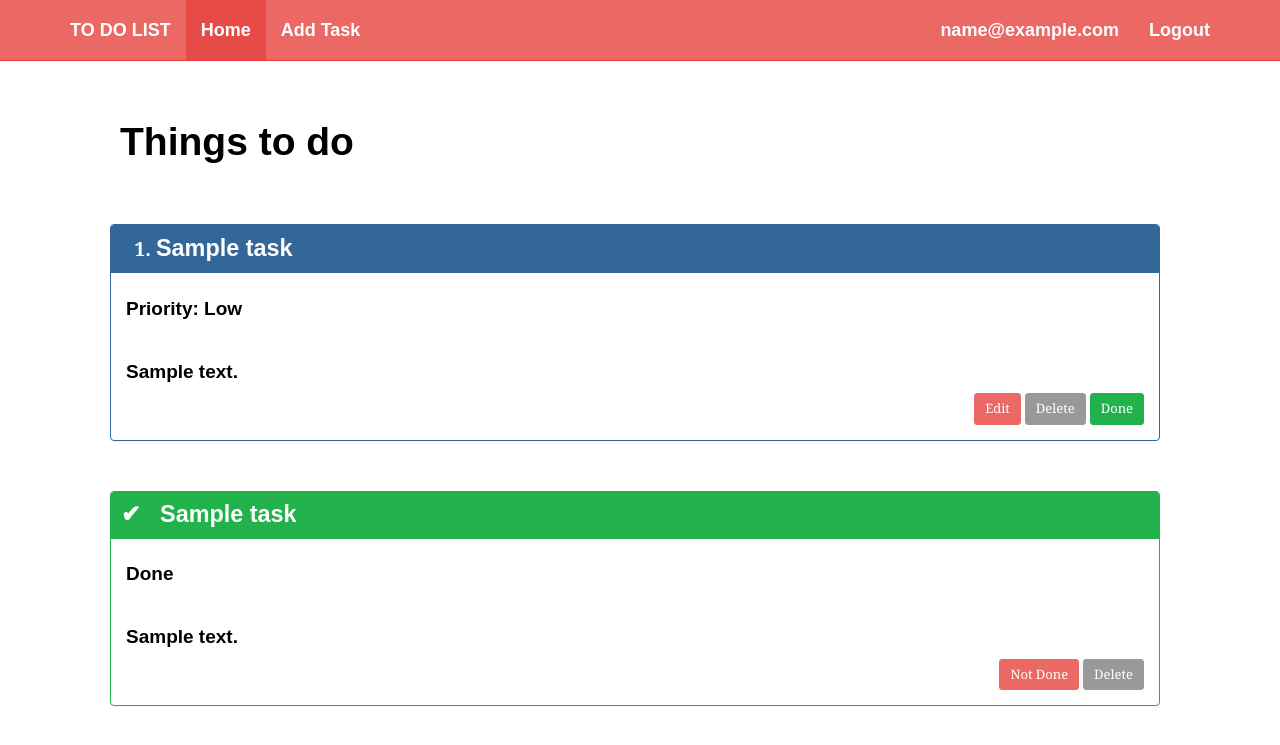
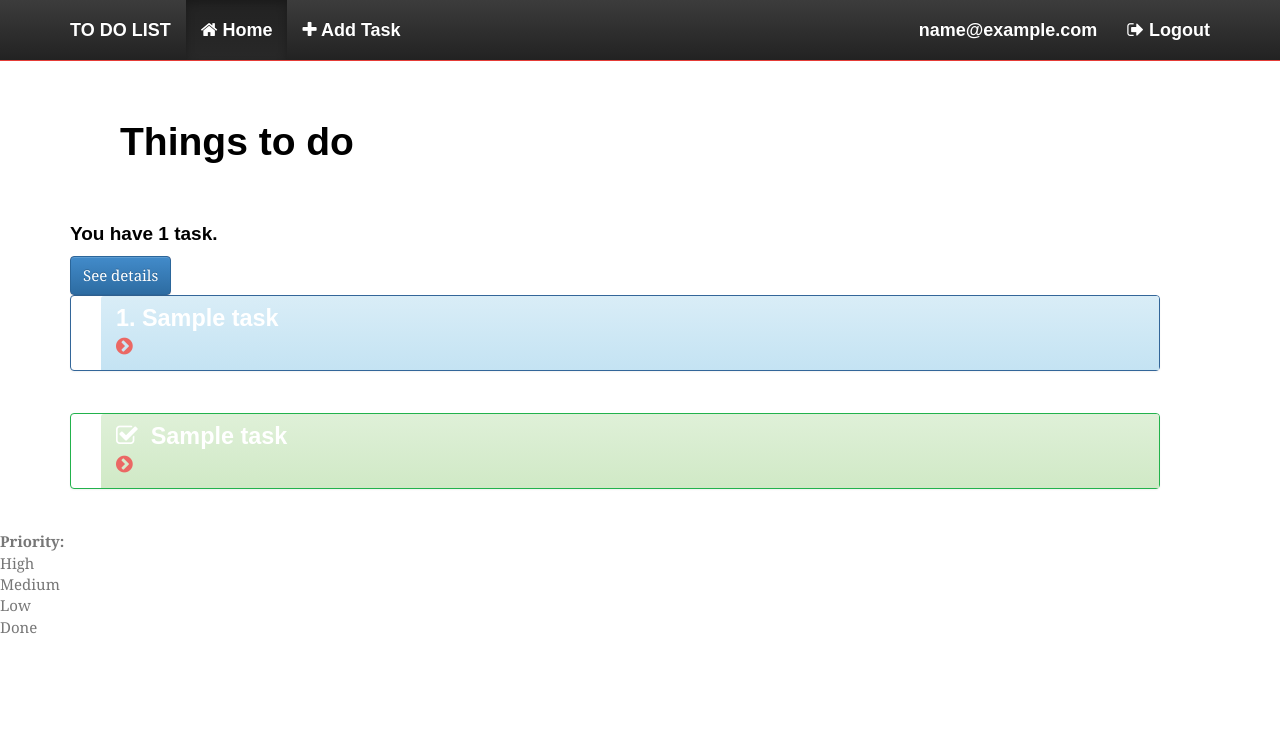
Before and after one commit to taniach/PendingWorx, a Python web app: template templates/home.html in a window 1280 px wide. Shown: the top 745 px of the page. Run offline with Jinja, Linux system fonts and the light colour scheme; the template is opened without the code that fills it: most values are stand-ins (such as "Sample title", 1, 10 or a date in 2020); some libraries are stand-ins or nearby versions; some web fonts are replaced.

Commit message:
Change title

```diff
--- a/templates/home.html
+++ b/templates/home.html
@@ -5,12 +5,46 @@
 	<meta http-equiv="X-UA-Compatible" content="IE=edge">
 	<meta name="viewport" content="width=device-width, initial-scale=1">
 
-	<title>To do list | Home</title>
+	<title>PendingWorx | Home</title>
+
+	<link rel="stylesheet" href="../font-awesome/css/font-awesome.min.css" />
 
 	<link rel="stylesheet" type="text/css" href="../stylesheets/mysheet.css">
+	<link href='http://fonts.googleapis.com/css?family=Alegreya:700' rel='stylesheet' type='text/css'>
 
 	<!-- Bootstrap -->
 	<link href="../journal/bootstrap.min.css" rel="stylesheet">
+	<link href="../journal/bootstrap-theme.min.css" rel="stylesheet">
+
+	<!-- jQuery (necessary for Bootstrap's JavaScript plugins) -->
+	<script src="https://ajax.googleapis.com/ajax/libs/jquery/1.11.1/jquery.min.js"></script>
+	<!-- Include all compiled plugins (below), or include individual files as needed -->
+	<script src="../bootstrap/js/bootstrap.min.js"></script>
+
+	<script>
+	$(function () {
+
+		var active = true;
+
+		$('#collapse-init').click(function () {
+			if (active) {
+				active = false;
+				$('.panel-collapse').collapse('show');
+				$('.panel-title').attr('data-toggle', '');
+				$(this).text('Hide details');
+				$('.icon1').removeClass('fa-chevron-circle-right').addClass('fa-chevron-circle-down');
+			} else {
+				active = true;
+				$('.panel-collapse').collapse('hide');
+				$('.panel-title').attr('data-toggle', 'collapse');
+				$(this).text('See details');
+				$('.icon1').removeClass('fa-chevron-circle-down').addClass('fa-chevron-circle-right');
+			}
+		});
+
+
+	});
+	</script>
 
 	<script type="text/javascript">
 	function ConfirmDelete()
@@ -21,6 +55,8 @@
 		else
 			return false;
 	}
+
+
 	</script>
 </head>
 <body>
@@ -39,12 +75,12 @@
 			</div>
 			<div class="navbar-collapse collapse">
 				<ul class="nav navbar-nav">
-            <li class="active"><a href="/home">Home</a></li>
-            <li><a href="/addtask">Add Task</a></li>
+					<li class="active"><a href="/home"><i class="fa fa-home"></i> Home</a></li>
+					<li><a href="/addtask"><i class="fa fa-plus"></i> Add Task</a></li>
 				</ul>
 				<ul class="nav navbar-nav navbar-right">
 					<li><a>{{ user_mail }}</a></li>
-            <li><a href="{{ logout }}">Logout</a></li>
+					<li><a href="{{ logout }}"><i class="fa fa-sign-out"></i> Logout</a></li>
 				</ul>
 			</div><!--/.nav-collapse -->
 		</div>
@@ -52,46 +88,104 @@
 
 	<div class="container" id="maincontainer">
 
+		<!-- heading -->
+
 		<h1>Things to do</h1>
 
-	<ol>
+		<!-- how many things to do -->
+		<h4 id="howmany">You have {{ agenda.count() }} {% if agenda.count() == 1 %}task{% else %}tasks{% endif %}.</h4>
+
+		<!-- if no tasks -->
+
+		{% if agenda.count() == 0 and done_query.count() == 0 %}
+		<div id="plusdiv">
+			<a href="/addtask" id="plus">+</a>
+			<p>Get started</p>
+		</div>
+		{% else %}
+
+		<!-- otherwise button to show and hide details -->
+
+		<button id="collapse-init" class="btn btn-primary">
+			See details
+		</button>
+		{% endif %}
+
+		<!--Things to do -->
+
+
 		{% for task in agenda %}
-	<div class="taskpanels">
+		<!-- panel group -->
+		<div class="taskpanels panel-group" class="accordion" id="accordion1">
 
+			<!-- panel -->
 			<div class="panel {% if task.priority == 1 %}panel-danger{% elif task.priority == 2 %}panel-warning{% else %}panel-info{% endif %}">
 
-
-		<div class="panel-heading">
-    		<li class="homepanel" {% if task.priority == 2 %}style="color: black"{% endif %}><h3 class="panel-title pt1" style="{% if task.priority == 2 %}color: black;{% endif %}font-size:1.2em">{{ task.title }}</h3>
-<!--
-    		<div class="btn-group bg1">
-		      <button {% if task.priority == 2 %}style="color: black"{% endif %} type="button" class="btn {% if task.priority == 1 %}btn-danger{% elif task.priority == 2 %}btn-warning{% else %}btn-info{% endif %} dropdown-toggle" data-toggle="dropdown" >
-		        Options
-		        <span class="caret"></span>
-		      </button>
-		      <ul class="dropdown-menu">
-		        <li>
-		        	<a><form action="/edit" method="get">
-					<input type="hidden" value="{{ task.task_id }}" name="id_to_edit"/>
-					<input type="submit" value="Edit" class="optionbtn"/>
-					</form></a>
-				</li>
-		        <li><a href="#">Dropdown link</a></li>
-
-		       </ul>
-		    </div>-->
-		    </li>
+				<div class="myanchor">
+					<span id="panel{{ loop.index }}"></span>
 				</div>
 
+				<!-- panel heading -->
+
+				<div class="panel-heading homepanel" {% if task.priority == 2 %}style="color: black"{% endif %}>
+
+					<a data-toggle="collapse" data-target="#collapse{{ loop.index }}" href="#panel{{ loop.index }}">
+
+						<script type="text/javascript">
+						$(function () {
+
+							$('#collapse{{ loop.index }}').on('show.bs.collapse', function () {
+
+								$('#iconnum{{ loop.index }}').removeClass('fa-chevron-circle-right').addClass('fa-chevron-circle-down');
+							});
+
+							$('#collapse{{ loop.index }}').on('hide.bs.collapse', function () {
+
+								$('#iconnum{{ loop.index }}').removeClass('fa-chevron-circle-down').addClass('fa-chevron-circle-right');
+							});
+
+						});
+						</script>
+						<!-- panel title -->
+						<h3 class="panel-title pt1" style="{% if task.priority == 2 %}color: black;{% endif %}font-size:1.2em">
+
+							{{ loop.index }}. {{ task.title }}{% if task.due_date and today > task.due_date %}&nbsp;&nbsp;&nbsp;&nbsp;( Overdue! ){% endif %}
+
+						</h3>
+
+						<!-- icon -->
+
+						<i id="iconnum{{ loop.index }}" class="icon1 fa fa-chevron-circle-right"></i>
+					</a>
+
+				</div>  <!-- end panel heading -->
+
+				<!-- panel collapse -->
+
+				<div id="collapse{{ loop.index }}" class="panel-collapse collapse">
+
+					<!-- panel body -->
 					<div class="panel-body">
 
 						<h4>
-  				Priority:
+							<span class="desclabel">Priority:</span>
 
 							{% if task.priority == 1 %} High {% elif task.priority == 2 %} Medium {% else %} Low {% endif %}
-			</h4>
-			<br/>
-			<h4>{{ task.description }}</h4>
+						</h4> <br>
+						<!--<span class="prewrap"><h4>{{ task.description }}</h4></span><br>-->
+
+						{% if task.description != '' %}
+						<pre><h4>{{ task.description }}</h4></pre><br>
+						{% endif %}
+
+						{% if task.due_date %}
+						<h4><span class="desclabel">Due <i class="fa fa-calendar"></i> : </span> {{ task.due_date.strftime('%d %b %Y') }}</h4>
+
+							{% if today > task.due_date %}
+							<h4>Overdue!</h4>
+							{% endif %}
+
+						{% endif %}
 
 						<div class="optionbtns2">
 
@@ -110,30 +204,71 @@
 								<input type="submit" value="Done" class="btn btn-success btn-sm"/>
 							</form>
 						</div>
-		</div>
-	</div>
-	</div>
+					</div> <!-- end panel body -->
+				</div> <!-- end panel collapse -->
+			</div> <!-- end panel -->
+		</div> <!-- end panel group -->
+		<br>
 		{% endfor %}
-	</ol>
 
-	<ul id="uldone">
+		<!-- tasks that are already done -->
+
 		{% for task in done_query %}
-	<div class="taskpanels">
 
+		<!-- panel group -->
+
+		<div class="taskpanels panel-group" class="accordion" id="accordion2">
+			<!-- panel -->
 			<div class="panel panel-success">
 
-
-		<div class="panel-heading">
-    		<li class="homepanel" id="lidone"><h3 class="panel-title pt1" style="font-size:1.2em">✔&nbsp;&nbsp;&nbsp;{{ task.title }}</h3></li>
+				<div class="myanchor">
+					<span id="paneldone{{ loop.index }}"></span>
 				</div>
 
+				<!-- panel heading -->
+				<div class="panel-heading homepanel">
+
+					<a data-toggle="collapse" data-target="#collapsedone{{ loop.index }}" href="#paneldone{{ loop.index }}">
+
+						<script type="text/javascript">
+						$(function () {
+
+							$('#collapsedone{{ loop.index }}').on('show.bs.collapse', function () {
+
+								$('#iconnumd{{ loop.index }}').removeClass('fa-chevron-circle-right').addClass('fa-chevron-circle-down');
+							});
+
+							$('#collapsedone{{ loop.index }}').on('hide.bs.collapse', function () {
+
+								$('#iconnumd{{ loop.index }}').removeClass('fa-chevron-circle-down').addClass('fa-chevron-circle-right');
+							});
+
+						});
+						</script>
+
+						<!-- panel title -->
+						<h3 class="panel-title pt1" style="font-size:1.2em"><i class="fa fa-check-square-o"></i>&nbsp;&nbsp;{{ task.title }}</h3>
+						<!-- icon -->
+
+						<i id="iconnumd{{ loop.index }}" class="icon1 fa fa-chevron-circle-right"></i>
+					</a>
+				</div> <!-- end panel heading -->
+
+				<!-- panel collapse -->
+
+				<div id="collapsedone{{ loop.index }}" class="panel-collapse collapse">
+					<!-- panel body -->
 					<div class="panel-body">
 
 						<h4>
 							Done
 						</h4>
-			<br/>
-			<h4>{{ task.description }}</h4>
+
+						<!--<span class="prewrap"><h4>{{ task.description }}</h4></span>-->
+
+						{% if task.description != '' %}
+						<pre><h4>{{ task.description }}</h4></pre>
+						{% endif %}
 
 						<div class="optionbtns2">
 							<form action="/notdone" method="post">
@@ -147,21 +282,22 @@
 							</form>
 
 						</div>
-		</div>
-	</div>
-	</div>
+					</div> <!-- end panel body -->
+				</div> <!-- end panel collapse -->
+			</div> <!-- end panel -->
+		</div> <!-- end panel group -->
+		<br>
 		{% endfor %}
-	</ul>
 
 
 
 
-    </div><!-- /.container -->
 
-	<!-- jQuery (necessary for Bootstrap's JavaScript plugins) -->
-    <script src="https://ajax.googleapis.com/ajax/libs/jquery/1.11.1/jquery.min.js"></script>
-    <!-- Include all compiled plugins (below), or include individual files as needed -->
-    <script src="../bootstrap/js/bootstrap.min.js"></script>
+	</div><!-- end container -->
+
+	<footer>
+		<strong>Priority:</strong> <div class="footer-legend" id="flhigh"></div> High&nbsp;&nbsp;&nbsp;&nbsp;<div class="footer-legend" id="flmedium"></div> Medium&nbsp;&nbsp;&nbsp;&nbsp;<div class="footer-legend" id="fllow"></div> Low&nbsp;&nbsp;&nbsp;&nbsp;<div class="footer-legend" id="fldone"></div> Done
+	</footer>
 
 </body>
 </html>
```
Lines whose indentation alone changed are shown as unchanged.
